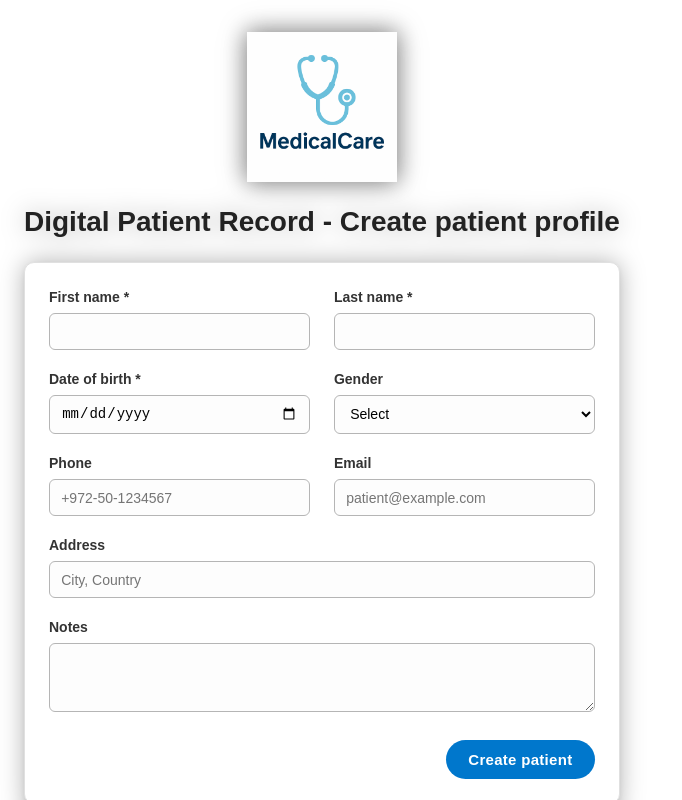
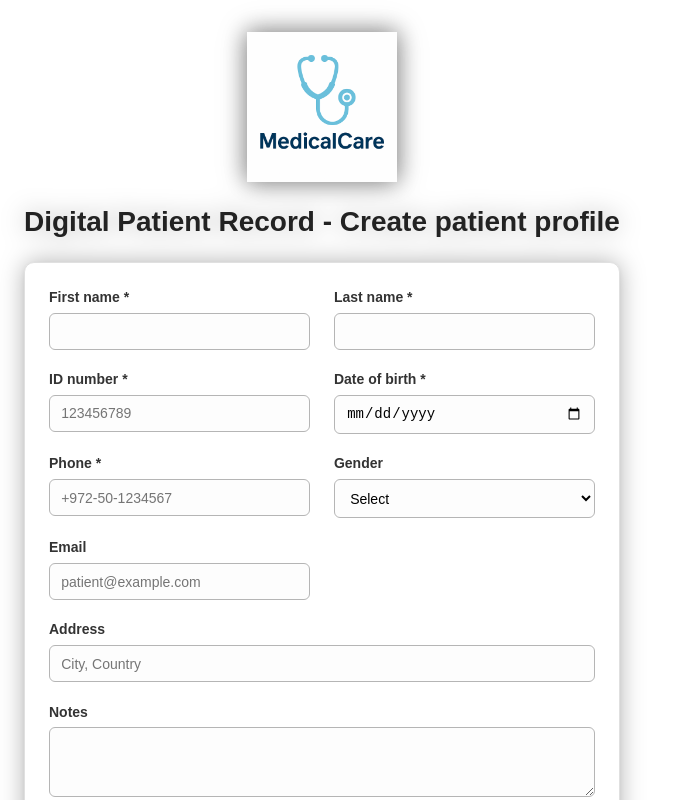
Before and after one commit to tamtam888/MedicalCare, a React (Vite) app: page / in a window 1280 px wide. Shown: the top 800 px of the page, without its empty margins (0-682 px from the left). Built offline with nearby package versions, Linux system fonts and the light colour scheme.

Commit message:
Add patient management features: implement create, update, and list functionalities

```diff
--- a/src/App.jsx
+++ b/src/App.jsx
@@ -1,59 +1,94 @@
 // src/App.jsx
 
-import { useState } from "react";
-import PatientForm from "./components/PatientForm";
+import { useState, useEffect } from "react";
+import PatientForm from "./components/PatientForm.jsx";
+import PatientList from "./components/PatientList.jsx";
 import "./App.css";
 
-// Main application component - manages global patient state
+const STORAGE_KEY = "medicalcare_patients";
+
 function App() {
   const [patients, setPatients] = useState([]);
+  const [editingIdNumber, setEditingIdNumber] = useState(null);
 
-  // Add a new patient to the list
-  const handleCreatePatient = (newPatientData) => {
-    const patientWithId = {
-      id: crypto.randomUUID(),
-      ...newPatientData,
-    };
+  // Load patients from localStorage on first render
+  useEffect(() => {
+    try {
+      const stored = localStorage.getItem(STORAGE_KEY);
+      if (stored) {
+        const parsed = JSON.parse(stored);
+        if (Array.isArray(parsed)) {
+          setPatients(parsed);
+        }
+      }
+    } catch (error) {
+      console.error("Failed to load patients from storage:", error);
+    }
+  }, []);
 
-    console.log("New patient created:", patientWithId);
+  // Save patients to localStorage whenever they change
+  useEffect(() => {
+    try {
+      localStorage.setItem(STORAGE_KEY, JSON.stringify(patients));
+    } catch (error) {
+      console.error("Failed to save patients to storage:", error);
+    }
+  }, [patients]);
 
-    setPatients((prev) => [...prev, patientWithId]);
+  const handleCreatePatient = (patientData) => {
+    console.log("New patient created:", patientData);
+    setPatients((prev) => [...prev, patientData]);
   };
+
+  const handleStartEdit = (idNumber) => {
+    console.log("Start editing patient with ID:", idNumber);
+    setEditingIdNumber(idNumber);
+  };
+
+  const handleUpdatePatient = (updatedPatient) => {
+    console.log("Updated patient:", updatedPatient);
+
+    setPatients((prev) =>
+      prev.map((p) =>
+        p.idNumber === updatedPatient.idNumber ? updatedPatient : p
+      )
+    );
+
+    setEditingIdNumber(null);
+  };
+
+  const handleCancelEdit = () => {
+    setEditingIdNumber(null);
+  };
+
+  const editingPatient =
+    editingIdNumber != null
+      ? patients.find((p) => p.idNumber === editingIdNumber) || null
+      : null;
 
   return (
     <div className="app-container">
+      <img src="/icon.png" alt="MedicalCare Icon" className="app-logo" />
 
-      {/* כאן שמנו את התמונה השנייה */}
-      <img
-        src="/icon.png"
-        alt="MedicalCare Icon"
-        className="app-logo"
-      />
-
-      <h1 className="app-title">Digital Patient Record - Create patient profile</h1>
+      <h1 className="app-title">
+        Digital Patient Record - Create patient profile
+      </h1>
 
       <section className="app-section">
-        <PatientForm onCreatePatient={handleCreatePatient} />
+        <PatientForm
+          onCreatePatient={handleCreatePatient}
+          onUpdatePatient={handleUpdatePatient}
+          editingPatient={editingPatient}
+          onCancelEdit={handleCancelEdit}
+        />
       </section>
 
       <section className="app-section">
         <h2 className="section-title">Patients list</h2>
-        {patients.length === 0 ? (
-          <p>No patients yet.</p>
-        ) : (
-          <ul className="patients-list">
-            {patients.map((p) => (
-              <li key={p.id} className="patients-item">
-                <span className="patients-item-main">
-                  {p.firstName} {p.lastName}
-                </span>
-                <span className="patients-item-sub">
-                  {p.dateOfBirth} {p.gender && `- ${p.gender}`}
-                </span>
-              </li>
-            ))}
-          </ul>
-        )}
+        <PatientList
+          patients={patients}
+          onEditPatient={handleStartEdit}
+        />
       </section>
     </div>
   );
--- a/src/components/PatientForm.jsx
+++ b/src/components/PatientForm.jsx
@@ -1,11 +1,11 @@
 // src/components/PatientForm.jsx
 
-import { useState } from "react";
+import { useState, useEffect } from "react";
 
-// Initial empty form values
 const initialFormState = {
   firstName: "",
   lastName: "",
+  idNumber: "",
   dateOfBirth: "",
   gender: "",
   phone: "",
@@ -14,12 +14,37 @@ const initialFormState = {
   notes: "",
 };
 
-// Form component used to create a new patient profile
-function PatientForm({ onCreatePatient }) {
+function PatientForm({
+  onCreatePatient,
+  onUpdatePatient,
+  editingPatient,
+  onCancelEdit,
+}) {
   const [formData, setFormData] = useState(initialFormState);
   const [error, setError] = useState("");
 
-  // Update form state when any input changes
+  const isEditing = Boolean(editingPatient);
+  const today = new Date().toISOString().split("T")[0];
+
+  useEffect(() => {
+    if (editingPatient) {
+      setFormData({
+        firstName: editingPatient.firstName || "",
+        lastName: editingPatient.lastName || "",
+        idNumber: editingPatient.idNumber || "",
+        dateOfBirth: editingPatient.dateOfBirth || "",
+        gender: editingPatient.gender || "",
+        phone: editingPatient.phone || "",
+        email: editingPatient.email || "",
+        address: editingPatient.address || "",
+        notes: editingPatient.notes || "",
+      });
+      setError("");
+    } else {
+      setFormData(initialFormState);
+    }
+  }, [editingPatient]);
+
   const handleChange = (event) => {
     const { name, value } = event.target;
 
@@ -29,41 +54,74 @@ function PatientForm({ onCreatePatient }) {
     }));
   };
 
-  // Basic validation rules
   const validate = () => {
     if (!formData.firstName.trim() || !formData.lastName.trim()) {
       return "First name and last name are required";
+    }
+
+    if (!formData.idNumber.trim()) {
+      return "ID number is required";
+    }
+
+    const idPattern = /^[0-9]{5,20}$/;
+    if (!idPattern.test(formData.idNumber.trim())) {
+      return "ID number must contain only digits";
     }
 
     if (!formData.dateOfBirth) {
       return "Date of birth is required";
     }
 
-    if (formData.email && !formData.email.includes("@")) {
-      return "Invalid email format";
+    if (formData.dateOfBirth > today) {
+      return "Date of birth cannot be in the future";
+    }
+
+    if (!formData.phone.trim()) {
+      return "Phone number is required";
+    }
+
+    const phonePattern = /^\+?[0-9\- ]{7,20}$/;
+    if (!phonePattern.test(formData.phone.trim())) {
+      return "Invalid phone number format";
+    }
+
+    if (formData.email) {
+      const emailPattern = /^[^\s@]+@[^\s@]+\.[^\s@]+$/;
+      if (!emailPattern.test(formData.email.trim())) {
+        return "Invalid email format";
+      }
     }
 
     return "";
   };
 
-  // Handle form submit
   const handleSubmit = (event) => {
     event.preventDefault();
 
     const validationError = validate();
     if (validationError) {
+      console.error("Patient form validation error:", validationError);
       setError(validationError);
       return;
     }
 
     setError("");
 
-    onCreatePatient({
+    const cleanedData = {
       ...formData,
+      idNumber: formData.idNumber.trim(),
       firstName: formData.firstName.trim(),
       lastName: formData.lastName.trim(),
+      phone: formData.phone.trim(),
+      email: formData.email.trim(),
       notes: formData.notes.trim(),
-    });
+    };
+
+    if (isEditing) {
+      onUpdatePatient(cleanedData);
+    } else {
+      onCreatePatient(cleanedData);
+    }
 
     setFormData(initialFormState);
   };
@@ -72,8 +130,23 @@ function PatientForm({ onCreatePatient }) {
     <form className="patient-form" onSubmit={handleSubmit}>
       {error && <p className="form-error">{error}</p>}
 
+      {isEditing && (
+        <div className="form-edit-banner">
+          <span>Editing existing patient</span>
+          <button
+            type="button"
+            className="form-cancel-btn"
+            onClick={onCancelEdit}
+          >
+            Cancel
+          </button>
+        </div>
+      )}
+
       <div className="form-field">
-        <label htmlFor="firstName">First name *</label>
+        <label htmlFor="firstName">
+          First name <span className="required-mark">*</span>
+        </label>
         <input
           id="firstName"
           type="text"
@@ -85,7 +158,9 @@ function PatientForm({ onCreatePatient }) {
       </div>
 
       <div className="form-field">
-        <label htmlFor="lastName">Last name *</label>
+        <label htmlFor="lastName">
+          Last name <span className="required-mark">*</span>
+        </label>
         <input
           id="lastName"
           type="text"
@@ -97,13 +172,47 @@ function PatientForm({ onCreatePatient }) {
       </div>
 
       <div className="form-field">
-        <label htmlFor="dateOfBirth">Date of birth *</label>
+        <label htmlFor="idNumber">
+          ID number <span className="required-mark">*</span>
+        </label>
+        <input
+          id="idNumber"
+          type="text"
+          name="idNumber"
+          value={formData.idNumber}
+          onChange={handleChange}
+          placeholder="123456789"
+          required
+          disabled={isEditing}
+        />
+      </div>
+
+      <div className="form-field">
+        <label htmlFor="dateOfBirth">
+          Date of birth <span className="required-mark">*</span>
+        </label>
         <input
           id="dateOfBirth"
           type="date"
           name="dateOfBirth"
           value={formData.dateOfBirth}
           onChange={handleChange}
+          max={today}
+          required
+        />
+      </div>
+
+      <div className="form-field">
+        <label htmlFor="phone">
+          Phone <span className="required-mark">*</span>
+        </label>
+        <input
+          id="phone"
+          type="tel"
+          name="phone"
+          value={formData.phone}
+          onChange={handleChange}
+          placeholder="+972-50-1234567"
           required
         />
       </div>
@@ -122,18 +231,6 @@ function PatientForm({ onCreatePatient }) {
           <option value="other">Other</option>
           <option value="prefer_not_to_say">Prefer not to say</option>
         </select>
-      </div>
-
-      <div className="form-field">
-        <label htmlFor="phone">Phone</label>
-        <input
-          id="phone"
-          type="tel"
-          name="phone"
-          value={formData.phone}
-          onChange={handleChange}
-          placeholder="+972-50-1234567"
-        />
       </div>
 
       <div className="form-field">
@@ -172,7 +269,9 @@ function PatientForm({ onCreatePatient }) {
       </div>
 
       <div className="form-actions">
-        <button type="submit">Create patient</button>
+        <button type="submit">
+          {isEditing ? "Save changes" : "Create patient"}
+        </button>
       </div>
     </form>
   );
--- /dev/null
+++ b/src/components/PatientList.jsx
@@ -0,0 +1,40 @@
+// src/components/PatientList.jsx
+
+function PatientList({ patients, onEditPatient }) {
+  if (!patients || patients.length === 0) {
+    return <p>No patients yet.</p>;
+  }
+
+  return (
+    <ul className="patients-list">
+      {patients.map((p) => (
+        <li key={p.idNumber} className="patients-item">
+          <div className="patients-item-content">
+            <div className="patients-item-row">
+              <span className="patients-item-id">ID {p.idNumber}</span>
+              <span className="patients-item-main">
+                {p.firstName} {p.lastName}
+              </span>
+            </div>
+            <div className="patients-item-row">
+              <span className="patients-item-sub">
+                {p.dateOfBirth} {p.gender && `- ${p.gender}`}
+              </span>
+            </div>
+          </div>
+
+          <button
+            type="button"
+            className="patients-item-edit-btn"
+            title="Edit patient"
+            onClick={() => onEditPatient(p.idNumber)}
+          >
+            Edit
+          </button>
+        </li>
+      ))}
+    </ul>
+  );
+}
+
+export default PatientList;
```
